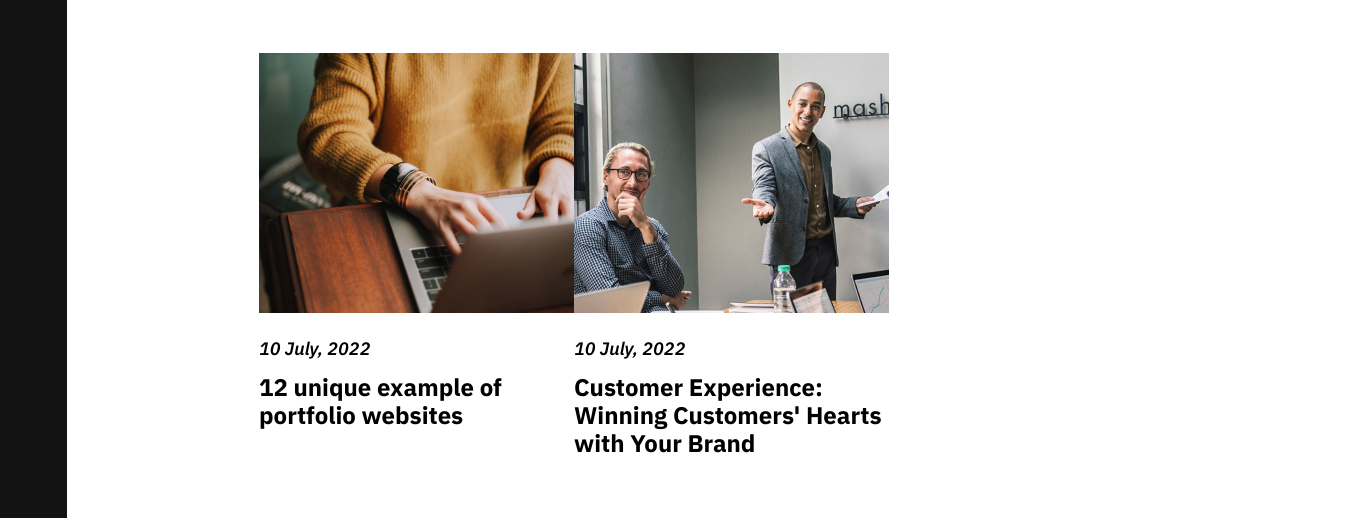
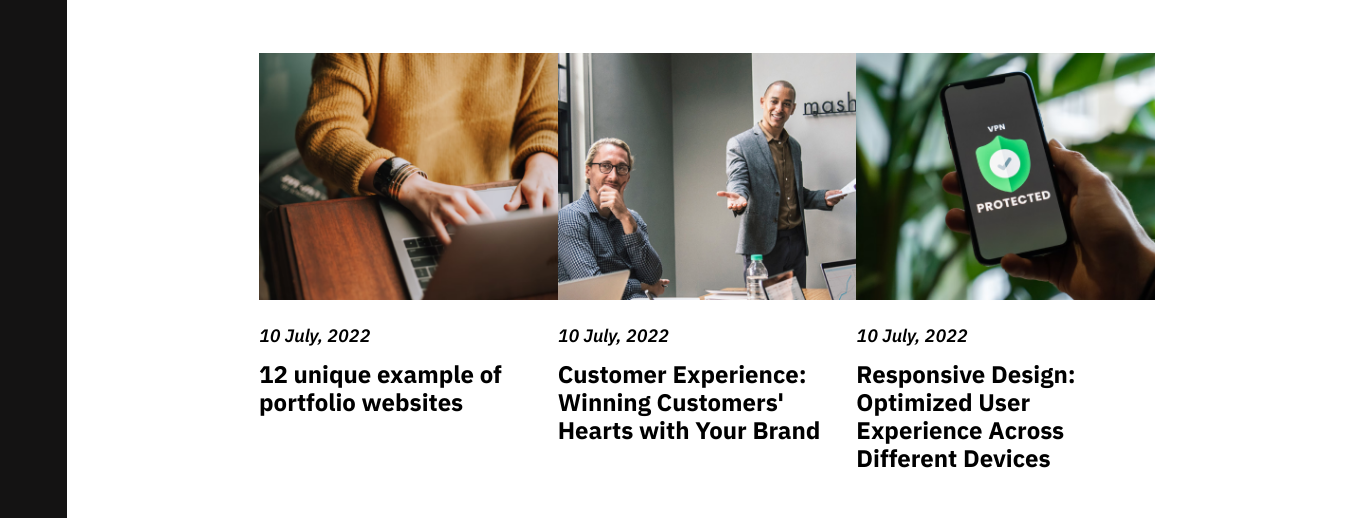
Before and after one commit to altankurt/portfolio-web-template, a website: page src/pages/blogs.html in a window 1280 px wide. Shown: the part 183-701 px from the top of the page, 1347 px wide, since content can reach past the window. Drawn offline with Linux system fonts and the light colour scheme.

Commit message:
feat(blog): add a blog post

```diff
--- a/src/pages/blogs.html
+++ b/src/pages/blogs.html
@@ -60,6 +60,23 @@
               </div>
             </a>
           </section>
+          <section class="blog-post">
+            <a href="#">
+              <!-- cover photo -->
+              <img src="/public/images/blog-pic-3.png" alt="blog-pic" />
+              <div class="my-6">
+                <!-- date -->
+                <time class="blog-date" datetime="2022-07-10"
+                  >10 July, 2022</time
+                >
+                <!-- title -->
+                <h5 class="blog-title">
+                  Responsive Design: Optimized User Experience Across Different
+                  Devices
+                </h5>
+              </div>
+            </a>
+          </section>
         </article>
       </main>
     </div>
```
